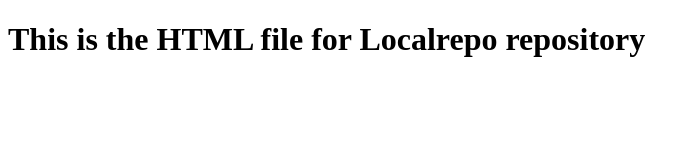
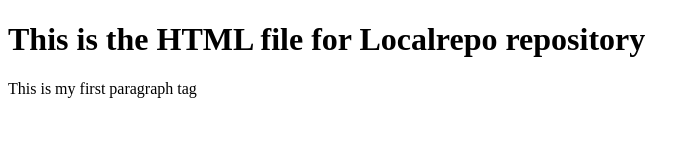
Before and after one commit to 01Somil/LocalRepo, a plain HTML site: page index.html in a window 1280 px wide. Shown: the whole page, without its empty margins (0-700 px from the left). Drawn offline with Linux system fonts and the light colour scheme.

Commit message:
New paragraph added

```diff
--- a/index.html
+++ b/index.html
@@ -7,5 +7,6 @@
 </head>
 <body>
     <h1>This is the HTML file for Localrepo repository</h1>
+    <p>This is my first paragraph tag</p>
 </body>
 </html>
```
